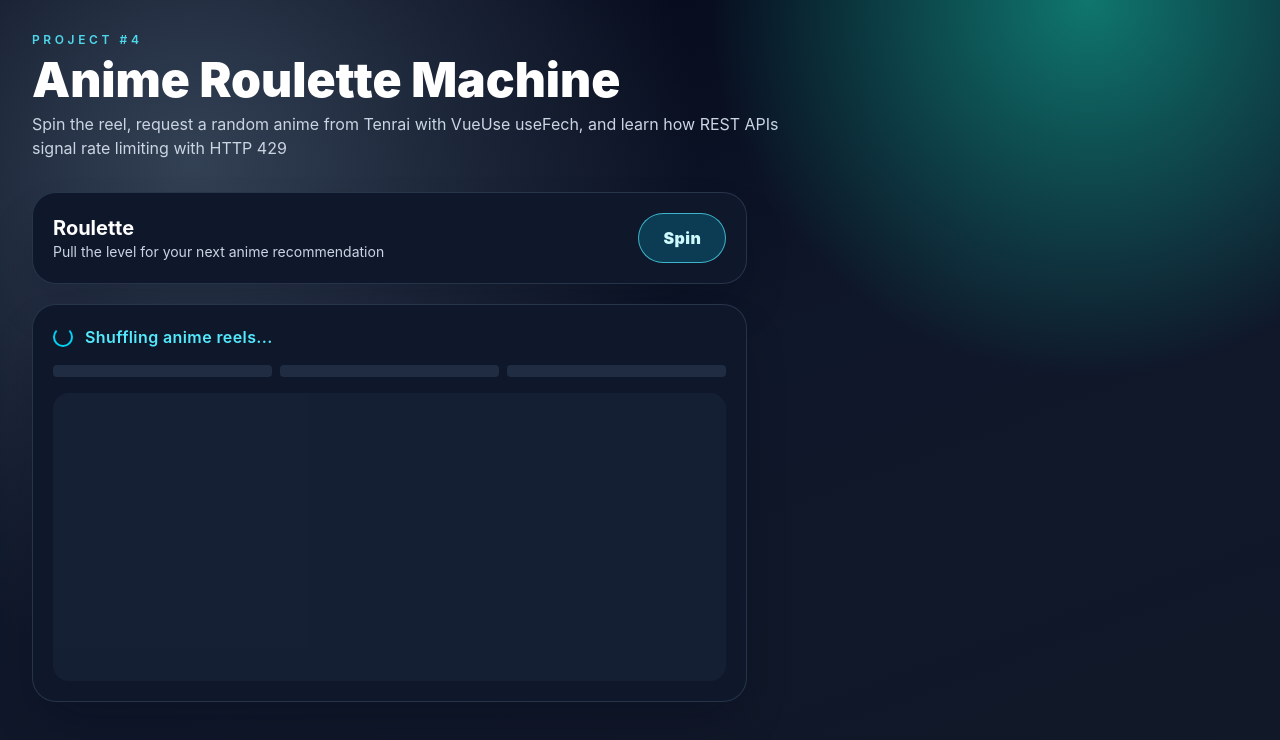
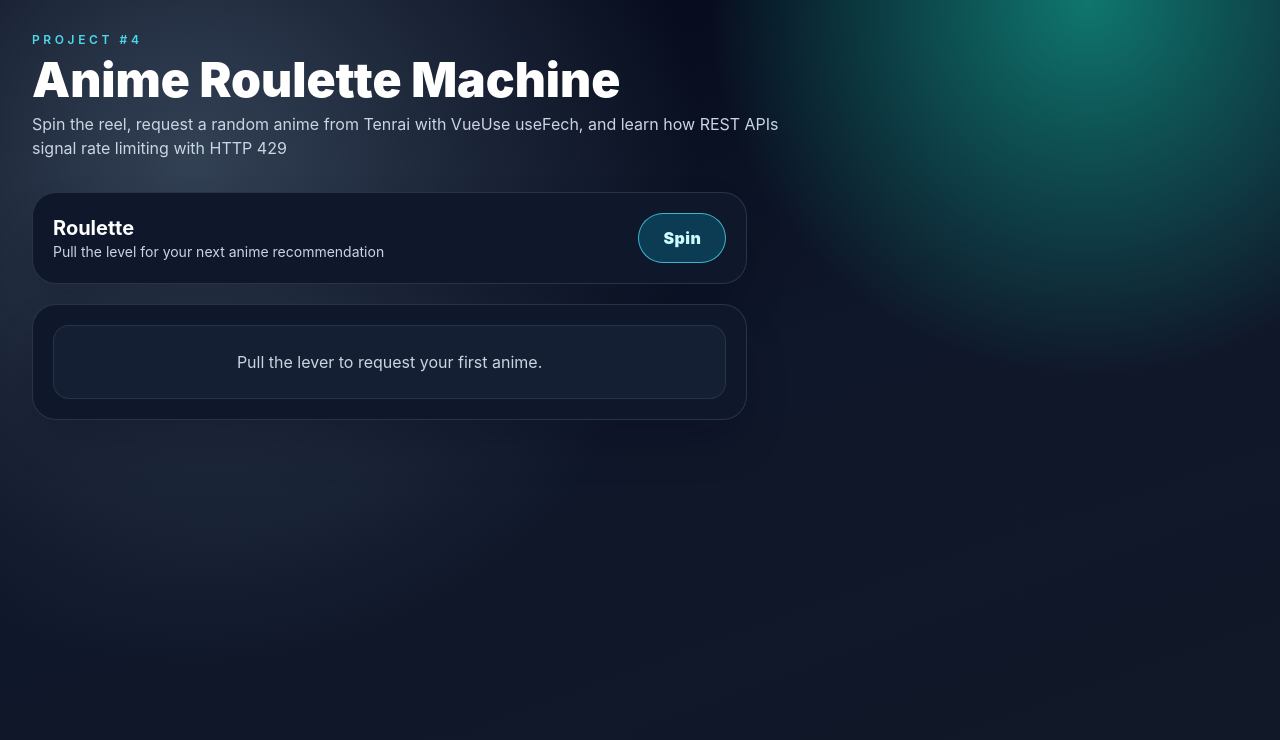
Before and after one commit to slongo10/anime-roulette-watchlist, a Vue app: page / in a window 1280 px wide. Shown: the top 740 px of the page. Built offline with nearby package versions, Linux system fonts and the light colour scheme.

Commit message:
Playing with layout in spin

```diff
--- a/src/components/AnimeCard.vue
+++ b/src/components/AnimeCard.vue
@@ -49,6 +49,11 @@
       <h3 class="text-lg font-semibold">Spin failed</h3>
       <p class="mt-2 text-sm text-red-100/90">{{ error }}</p>
     </div>
-    <div v-else>Done</div>
+    <div
+      v-else
+      class="rounded-2xl border border-slate-700/60 bg-slate-800/50 p-6 text-center text-slate-300"
+    >
+      Pull the lever to request your first anime.
+    </div>
   </section>
 </template>
--- a/src/pages/HomePage.vue
+++ b/src/pages/HomePage.vue
@@ -1,6 +1,14 @@
 <script setup>
+import { ref } from 'vue'
 import AnimeCard from '@/components/AnimeCard.vue'
-const spin = () => console.log('Hello')
+
+const loading = ref(false)
+const error = ref('')
+
+const spin = () => {
+  if (error.value.length > 0) error.value = ''
+  else error.value = 'Something wrong'
+}
 </script>
 
 <template>
@@ -38,7 +46,10 @@
               </button>
             </div>
           </div>
-          <AnimeCard loading />
+          <AnimeCard
+            :loading="loading"
+            :error="error"
+          />
         </section>
       </div>
     </div>
```
